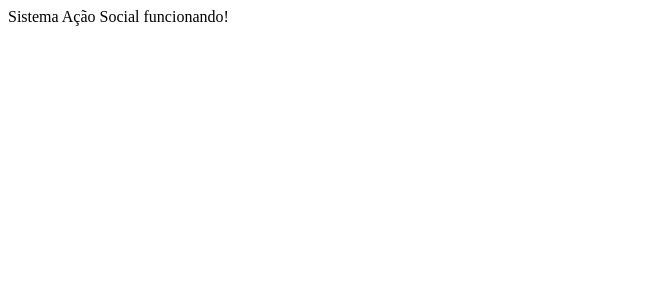
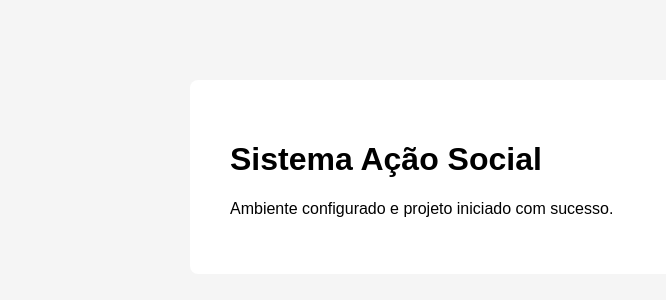
Before and after one commit to carmimlivia/acao-social, a PHP site: page / in a window 1280 px wide. Shown: the top 300 px of the page, without its empty margins (0-666 px from the left). Run offline with PHP 8.4, Linux system fonts and the light colour scheme.

Commit message:
feat: adiciona pagina inicial do sistema

```diff
--- a/assets/css/style.css
+++ b/assets/css/style.css
@@ -0,0 +1,17 @@
+* {
+    box-sizing: border-box;
+}
+
+body{
+    margin: 0;
+    font-family: Arial, sans-serif;
+    background: #f5f5f5;
+}
+
+main {
+    max-width: 900px;
+    margin: 80px auto;
+    padding: 40px;
+    background: #ffffff;
+    border-radius: 8px;
+}
--- a/index.php
+++ b/index.php
@@ -1,2 +1,32 @@
 <?php
-echo "Sistema Ação Social funcionando!";
+
+declare(strict_types=1);
+
+$title = "Sistema Ação Social";
+?>
+
+<!DOCTYPE html>
+<html lang="pt-BR">
+
+<head>
+    <meta charset="UTF-8">
+    <meta name="viewport" content="width=device-width, initial-scale=1.0">
+
+    <title><?= htmlspecialchars($title) ?></title>
+
+    <link rel="stylesheet" href="assets/css/style.css">
+</head>
+
+<body>
+
+    <main>
+        <h1>Sistema Ação Social</h1>
+
+        <p>Ambiente configurado e projeto iniciado com sucesso.</p>
+    </main>
+
+    <script src="assets/js/app.js"></script>
+
+</body>
+
+</html>
```
Also changed, not shown: README.md.
